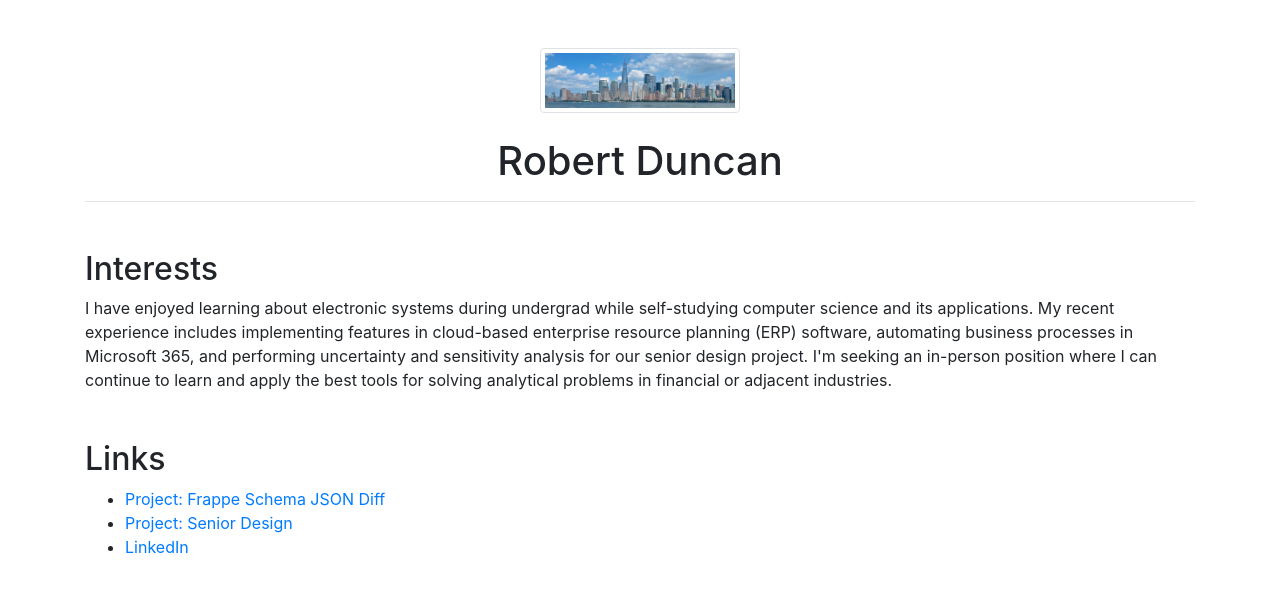
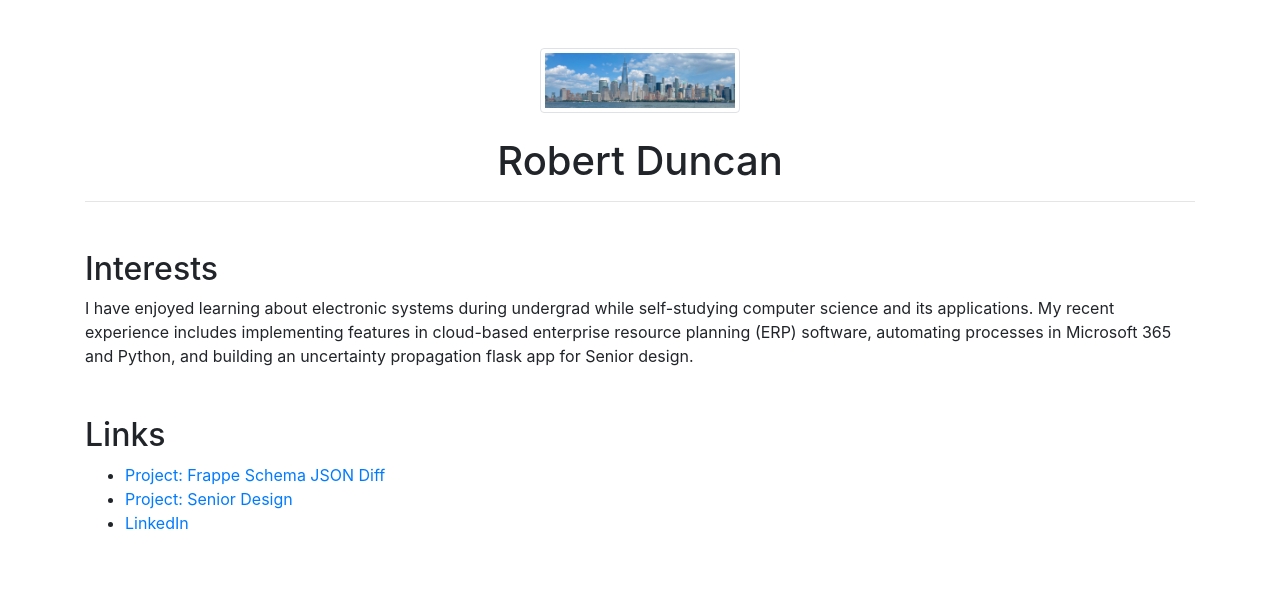
Before and after one commit to robproject/home, a plain HTML site: page index.html in a window 1280 px wide. Drawn offline with nearby package versions, Linux system fonts and the light colour scheme.

Commit message:
Update index.html

```diff
--- a/index.html
+++ b/index.html
@@ -23,8 +23,7 @@
     <div class="my-5">
         <h2>Interests</h2>
         <p>I have enjoyed learning about electronic systems during undergrad while self-studying computer science and its applications.
-            My recent experience includes implementing features in cloud-based enterprise resource planning (ERP) software, automating business processes in Microsoft 365, and performing uncertainty and sensitivity analysis
-            for our senior design project. I'm seeking an in-person position where I can continue to learn and apply the best tools for solving analytical problems in financial or adjacent industries.
+            My recent experience includes implementing features in cloud-based enterprise resource planning (ERP) software, automating processes in Microsoft 365 and Python, and building an uncertainty propagation flask app for Senior design.
         </p>
     </div>
 
```
